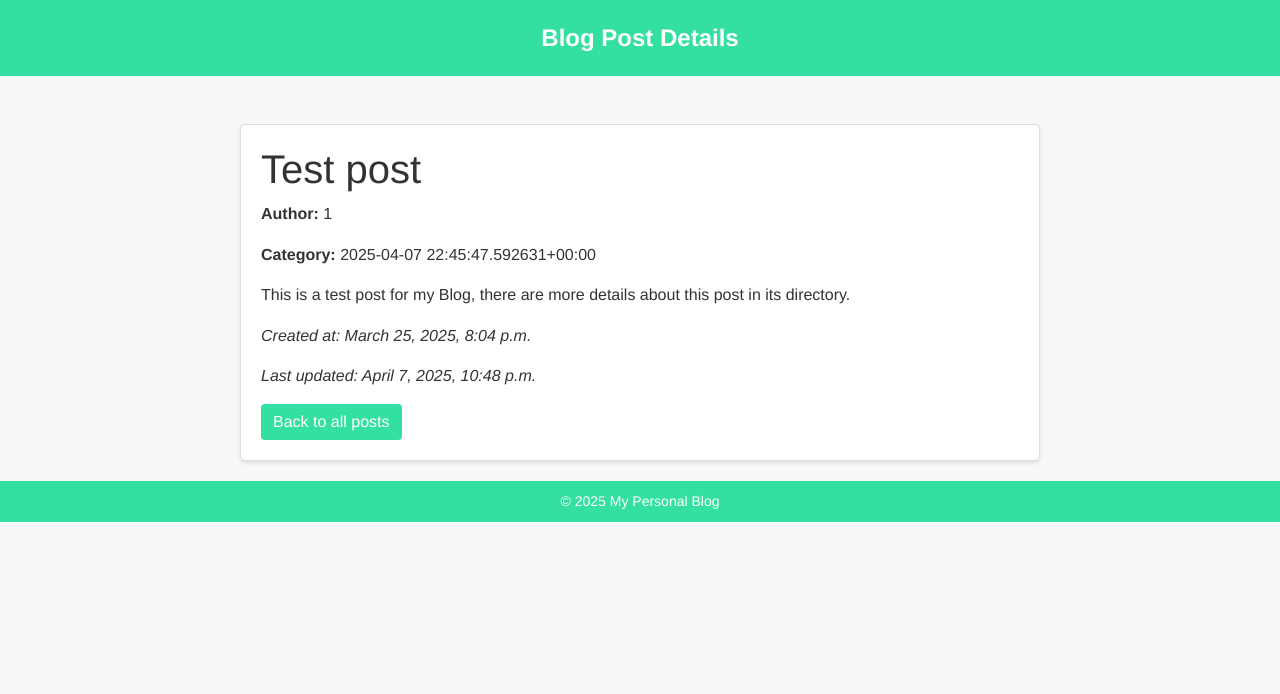
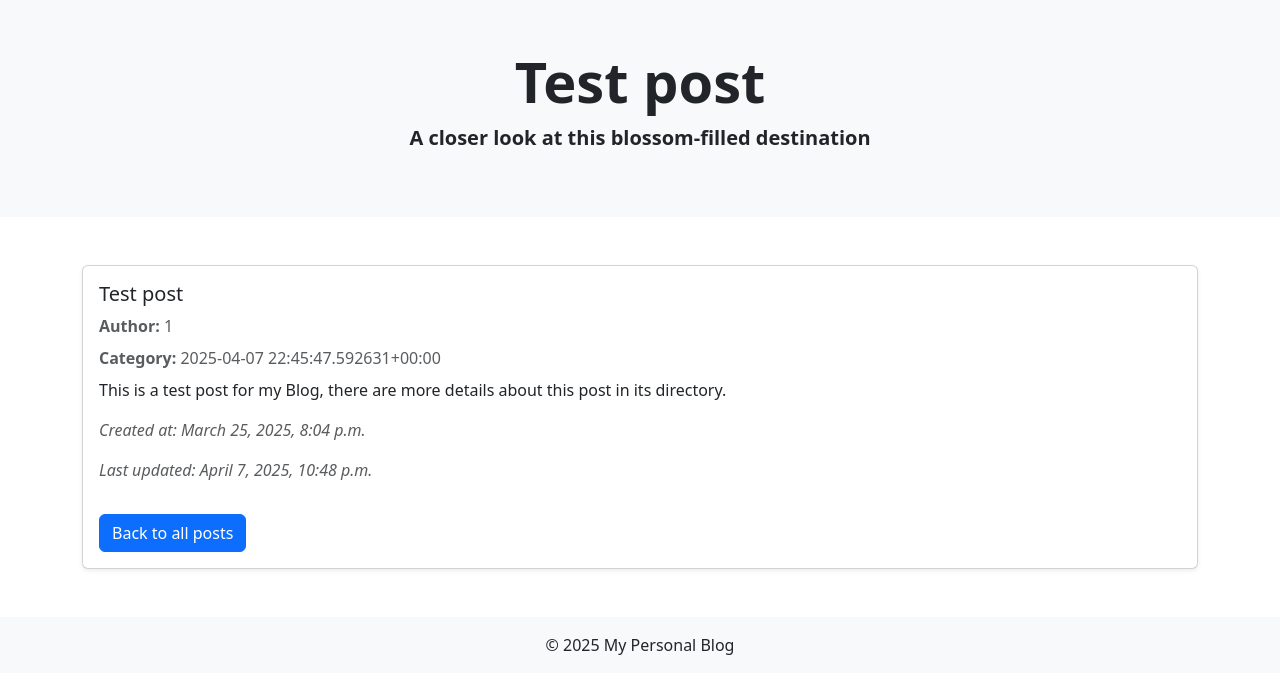
Before and after one commit to thomasx-0/mysite, a Django app: page /1/ in a window 1280 px wide. Shown: the top 694 px of the page. Run offline with Django 3.2, Linux system fonts and the light colour scheme; data comes from the database, SQL or seed files in the repository; some libraries are stand-ins or nearby versions.

Commit message:
Update styles and layout for blog post and home page with Bootstrap 5 integration

```diff
--- a/personal_app/static/personal_app/style.css
+++ b/personal_app/static/personal_app/style.css
@@ -1,88 +1,2 @@
 /* Import Bootstrap CSS */
-@import url('https://stackpath.bootstrapcdn.com/bootstrap/4.5.2/css/bootstrap.min.css');
-
-/* Custom overrides for Bootstrap styles */
-.container {
-    max-width: 960px;
-    margin: 0 auto;
-}
-
-.btn-custom {
-    background-color: #34e0a1;
-    color: white;
-    border: none;
-}
-
-.btn-custom:hover {
-    background-color: #28b887;
-    color: white;
-}
-
-/* General styles for the blog */
-body {
-    font-family: 'Helvetica Neue', Arial, sans-serif;
-    margin: 0;
-    padding: 0;
-    background-color: #f8f8f8;
-    color: #333;
-}
-
-/* Header styles */
-header {
-    background-color: #34e0a1;
-    padding: 20px;
-    text-align: center;
-    color: white;
-    font-size: 24px;
-    font-weight: bold;
-}
-
-/* Navigation styles */
-nav {
-    background-color: #ffffff;
-    border-bottom: 1px solid #ddd;
-    padding: 10px 20px;
-}
-
-nav a {
-    color: #34e0a1;
-    text-decoration: none;
-    margin-right: 15px;
-    font-weight: bold;
-}
-
-nav a:hover {
-    text-decoration: underline;
-}
-
-/* Blog post styles */
-.blog-post {
-    background-color: #ffffff;
-    margin: 20px auto;
-    padding: 20px;
-    border: 1px solid #ddd;
-    border-radius: 5px;
-    max-width: 800px;
-    box-shadow: 0 2px 4px rgba(0, 0, 0, 0.1);
-}
-
-.blog-post h2 {
-    color: #34e0a1;
-    font-size: 22px;
-    margin-bottom: 10px;
-}
-
-.blog-post p {
-    line-height: 1.6;
-    margin-bottom: 15px;
-}
-
-/* Footer styles */
-footer {
-    background-color: #34e0a1;
-    color: white;
-    text-align: center;
-    padding: 10px 0;
-    margin-top: 20px;
-    font-size: 14px;
-}
+@import url('https://cdn.jsdelivr.net/npm/bootstrap@5.3.0/dist/css/bootstrap.min.css');
--- a/personal_app/templates/personal_app/blog_post_detail.html
+++ b/personal_app/templates/personal_app/blog_post_detail.html
@@ -6,21 +6,28 @@
     <link rel="stylesheet" type="text/css" href="{% static 'personal_app/style.css' %}">
 </head>
 <body>
-    <header>
-        Blog Post Details
+    <header class="bg-light py-5 text-center">
+        <div class="container">
+            <h1 class="display-4 fw-bold">{{ post.title }}</h1>
+            <p class="lead fw-semibold">A closer look at this blossom-filled destination</p>
+        </div>
     </header>
-    <div class="container mt-5">
-        <div class="blog-post">
-            <h1>{{ post.title }}</h1>
-            <p><strong>Author:</strong> {{ post.author }}</p>
-            <p><strong>Category:</strong> {{ post.category }}</p>
-            <p>{{ post.content }}</p>
-            <p><em>Created at: {{ post.created_at }}</em></p>
-            <p><em>Last updated: {{ post.updated_at }}</em></p>
-            <a href="{% url 'blog_post_list' %}" class="btn btn-custom">Back to all posts</a>
+
+    <main class="container py-5">
+        <div class="card shadow-sm">
+            <div class="card-body">
+                <h5 class="card-title">{{ post.title }}</h5>
+                <p class="text-muted mb-2"><strong>Author:</strong> {{ post.author }}</p>
+                <p class="text-muted mb-2"><strong>Category:</strong> {{ post.category }}</p>
+                <p class="card-text">{{ post.content }}</p>
+                <p class="text-muted"><em>Created at: {{ post.created_at }}</em></p>
+                <p class="text-muted"><em>Last updated: {{ post.updated_at }}</em></p>
+                <a href="{% url 'blog_post_list' %}" class="btn btn-primary mt-3">Back to all posts</a>
+            </div>
         </div>
-    </div>
-    <footer>
+    </main>
+
+    <footer class="bg-light text-center py-3">
         &copy; 2025 My Personal Blog
     </footer>
 </body>
```
Also changed, not shown: personal_app/templates/personal_app/blog_post_list.html (+17 -11 lines), personal_app/templates/personal_app/home.html (+26 -8 lines).
